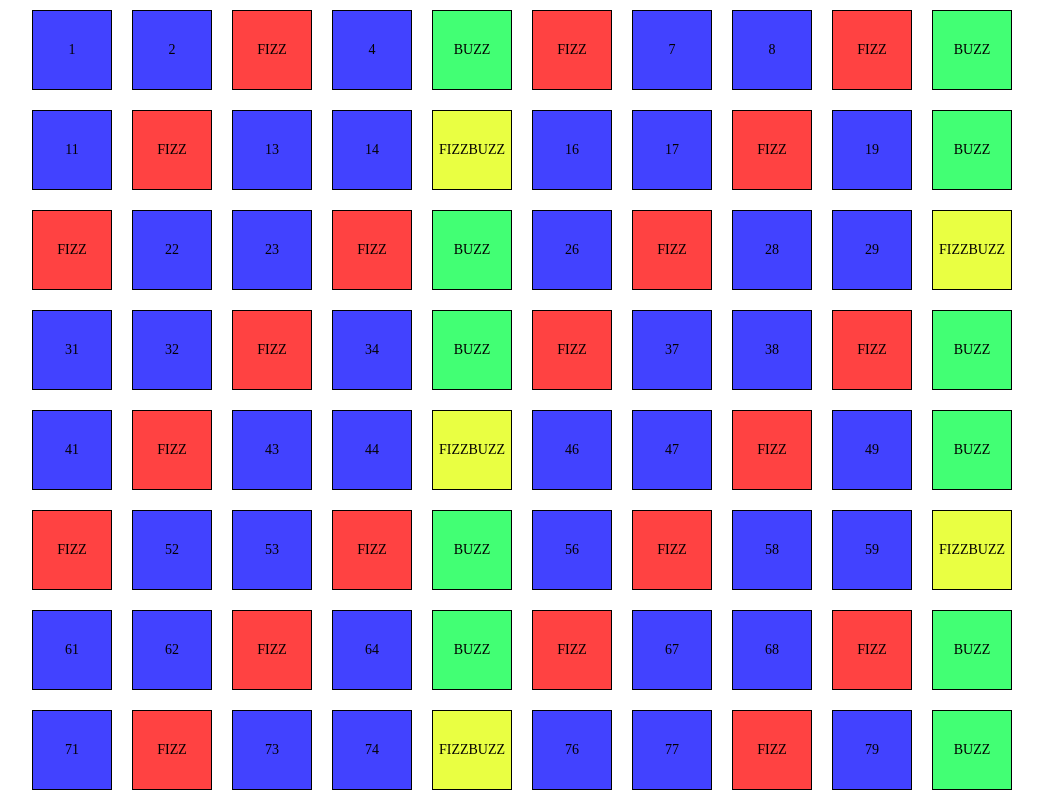
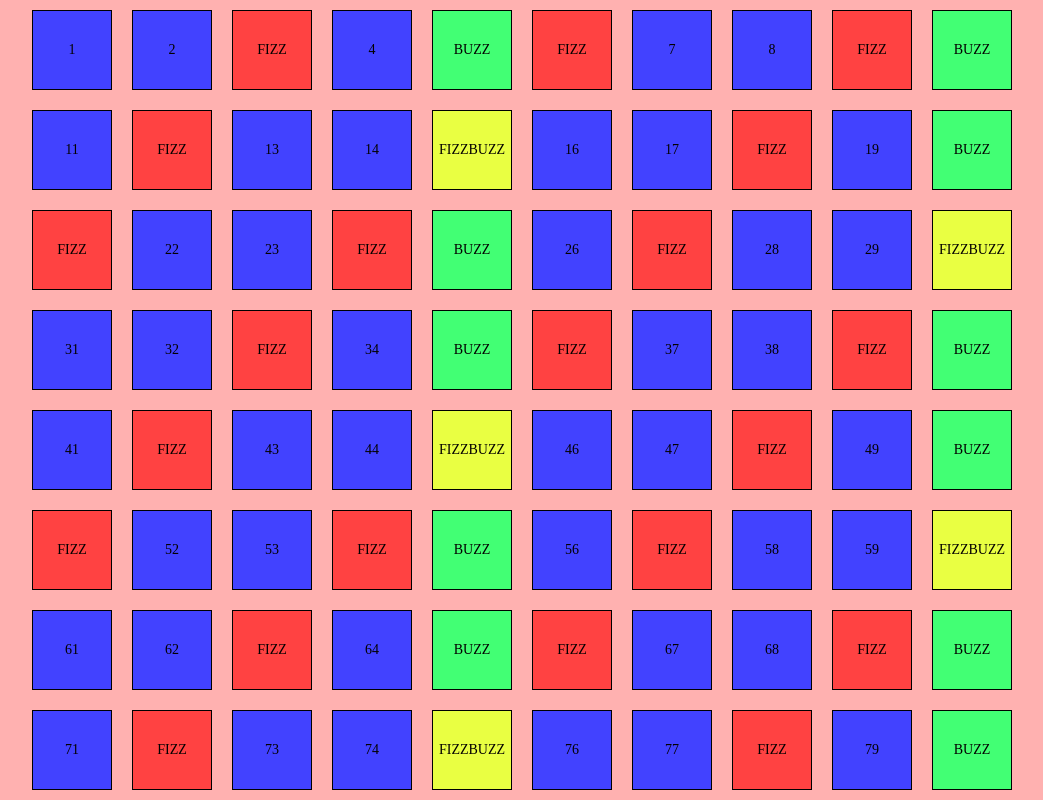
Before and after one commit to leonardoserra/js-fizzbuzz, a plain HTML site: page index.html in a window 1280 px wide. Shown: the top 800 px of the page, without its empty margins (118-1161 px from the left). Drawn offline with Linux system fonts and the light colour scheme.

Commit message:
colorato body

```diff
--- a/css/style.css
+++ b/css/style.css
@@ -4,6 +4,10 @@
     margin: 0;
     padding: 0;
     box-sizing: border-box;
+}
+
+body{
+    background-color: rgb(255, 177, 176);
 }
 
 .container{
--- a/js/main.js
+++ b/js/main.js
@@ -17,6 +17,4 @@ for(let i = 1; i<=100; i++){
         container.innerHTML += square;
     }
 
-
-
 }
```
